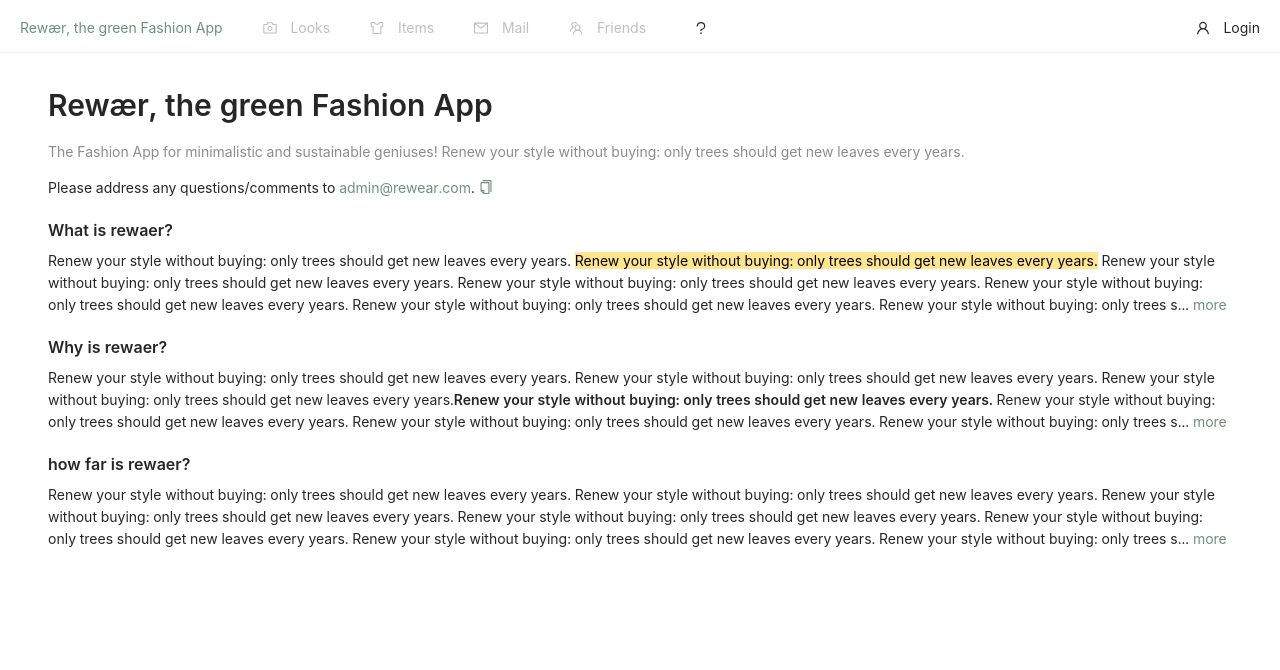
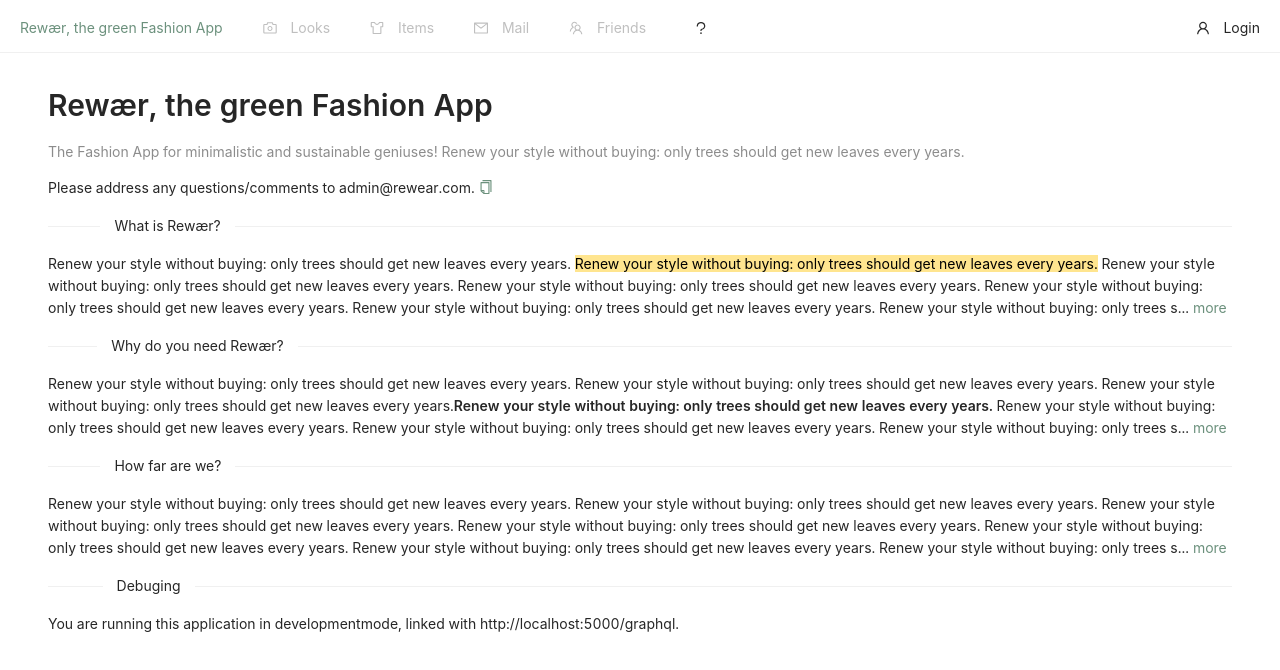
Before and after one commit to vanStaen/rewaer_frontend, a React (Create React App) app: page /info in a window 1280 px wide. Shown: the top 670 px of the page. Built offline with nearby package versions, Linux system fonts and the light colour scheme.

Commit message:
redirect + info

```diff
--- a/src/App.js
+++ b/src/App.js
@@ -66,6 +66,9 @@ class App extends Component {
                     <Redirect from="/" to="/profile" exact />
                   )}
                   {this.state.token && (
+                    <Redirect from="/auth" to="/profile" exact />
+                  )}
+                  {this.state.token && (
                     <Route path="/looks" component={LooksPage} />
                   )}
                   {this.state.token && (
--- a/src/pages/Info.js
+++ b/src/pages/Info.js
@@ -1,5 +1,5 @@
 import React, { Component } from "react";
-import { Typography } from "antd";
+import { Typography, Divider } from "antd";
 
 const { Title, Paragraph, Text } = Typography;
 
@@ -15,12 +15,18 @@ class InfoPage extends Component {
             years.
           </Text>
         </Paragraph>
-        <Paragraph copyable={{ text: "admin@rewear.com" }}>
-          Please address any questions/comments to{" "}
-          <a href="mailto:admin@rewear.com">admin@rewear.com</a>.
+        <Paragraph
+          copyable={{
+            text: "admin@rewear.com",
+            tooltips: ["Copy email", "Email copied!"],
+          }}
+        >
+          Please address any questions/comments to admin@rewear.com.
         </Paragraph>
 
-        <Title level={5}>What is rewaer?</Title>
+        <Divider orientation="left" plain>
+          What is Rewær?
+        </Divider>
         <Paragraph ellipsis={{ rows: 3, expandable: true, symbol: "more" }}>
           Renew your style without buying: only trees should get new leaves
           every years.{" "}
@@ -41,7 +47,9 @@ class InfoPage extends Component {
           get new leaves every years.
         </Paragraph>
 
-        <Title level={5}>Why is rewaer?</Title>
+        <Divider orientation="left" plain>
+          Why do you need Rewær?
+        </Divider>
         <Paragraph ellipsis={{ rows: 3, expandable: true, symbol: "more" }}>
           Renew your style without buying: only trees should get new leaves
           every years. Renew your style without buying: only trees should get
@@ -62,7 +70,9 @@ class InfoPage extends Component {
           years.
         </Paragraph>
 
-        <Title level={5}>how far is rewaer?</Title>
+        <Divider orientation="left" plain>
+          How far are we?
+        </Divider>
         <Paragraph ellipsis={{ rows: 3, expandable: true, symbol: "more" }}>
           Renew your style without buying: only trees should get new leaves
           every years. Renew your style without buying: only trees should get
@@ -78,6 +88,25 @@ class InfoPage extends Component {
           trees should get new leaves every years. Renew your style without
           buying: only trees should get new leaves every years.
         </Paragraph>
+
+        <Divider orientation="left" plain>
+          Debuging
+        </Divider>
+
+        <Paragraph>
+          You are running this application in {process.env.NODE_ENV}
+          mode, linked with {process.env.REACT_APP_API_URL}.
+        </Paragraph>
+
+        {/*
+        <Text type="secondary">
+          Rewær
+          <Divider type="vertical" />
+          Berlin
+          <Divider type="vertical" />
+          ©2020 All Rights Reserved
+        </Text>
+        */}
       </div>
     );
   }
--- a/src/pages/Items.js
+++ b/src/pages/Items.js
@@ -5,10 +5,6 @@ class LooksPage extends Component {
     return (
       <div>
         <h1>Items Page</h1>
-        <small>
-          You are running this application in <b>{process.env.NODE_ENV}</b>{" "}
-          mode, linked with <b>{process.env.REACT_APP_API_URL}</b>.
-        </small>
       </div>
     );
   }
```
